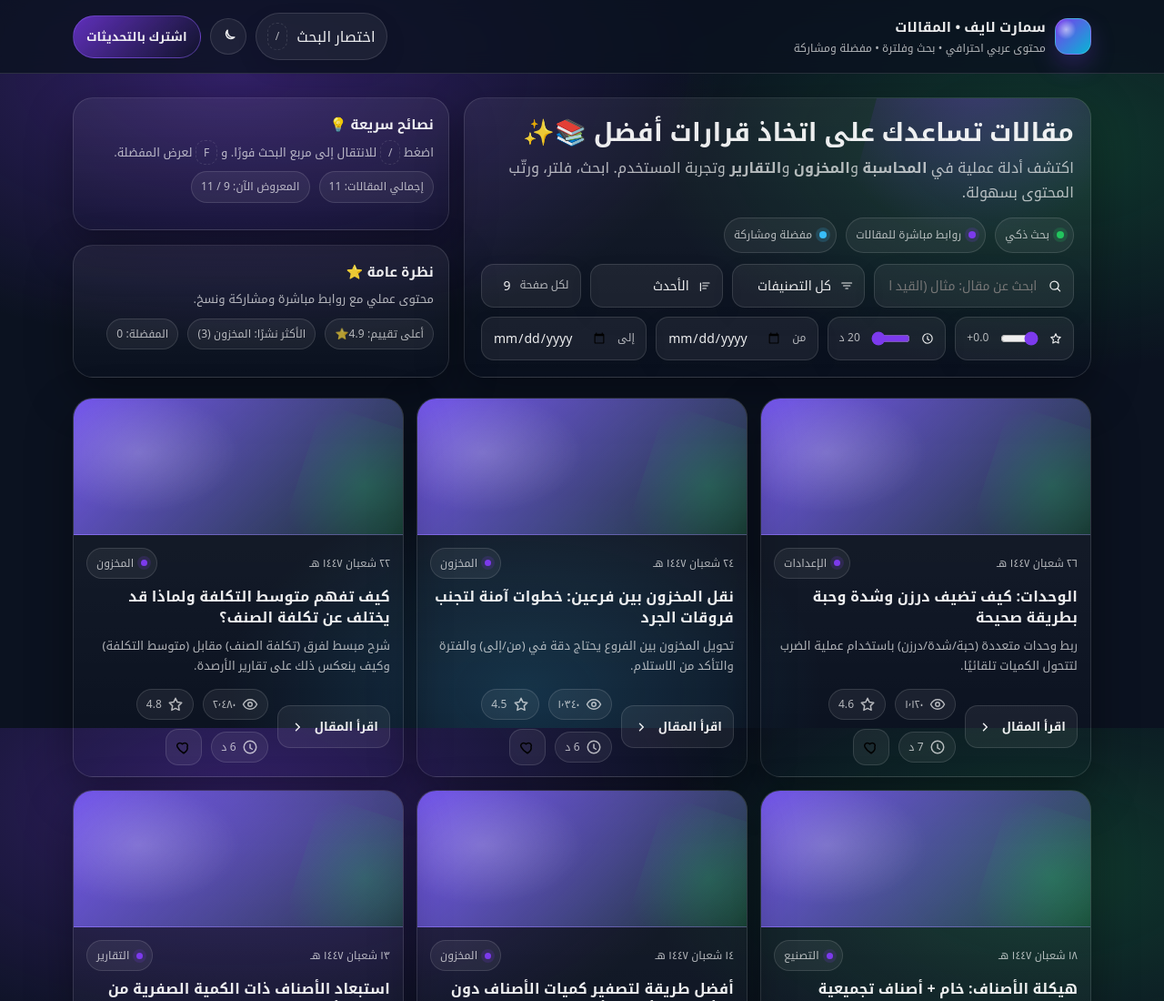
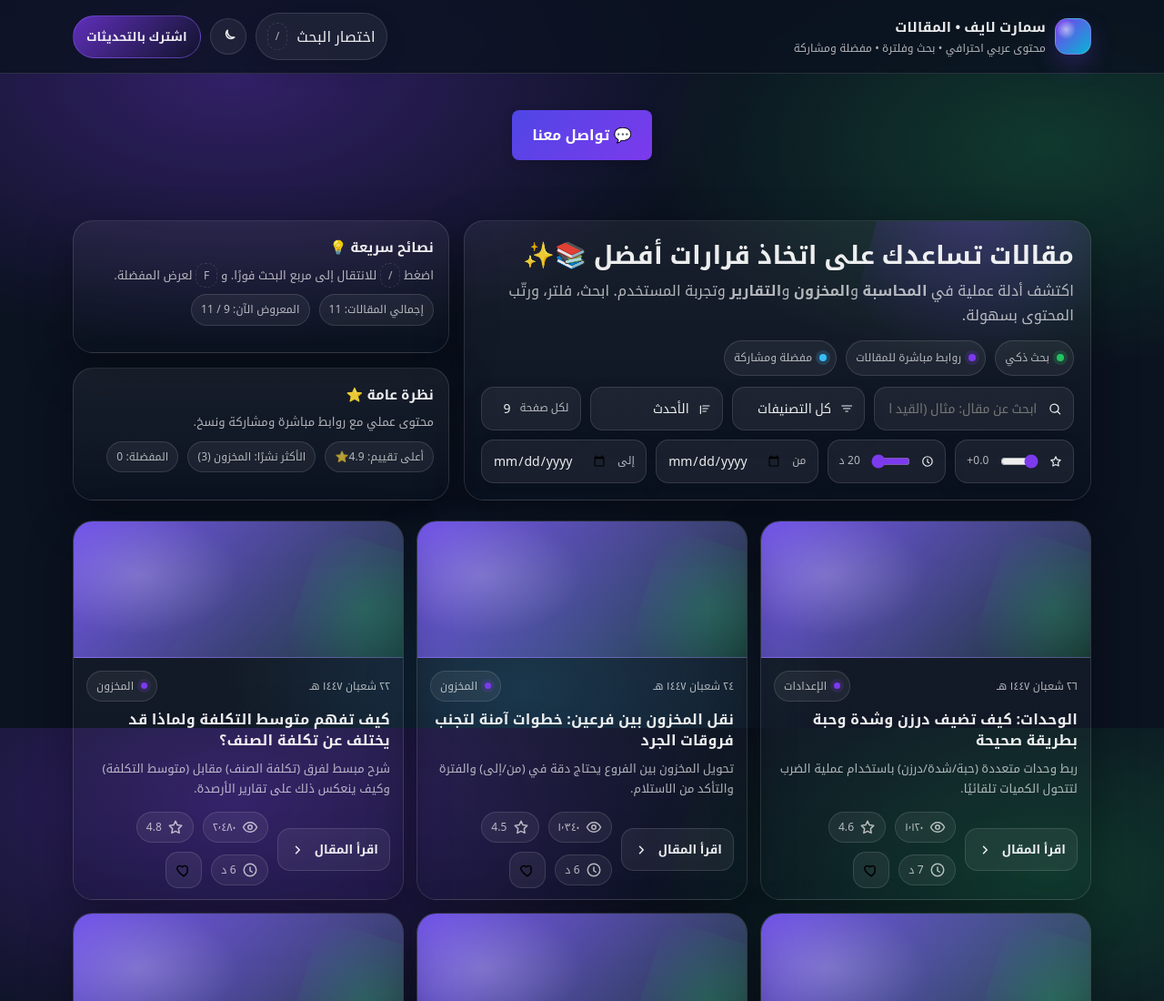
Before and after one commit to taheraljabi3/taheraljabi, a plain HTML site: page index.html in a window 1280 px wide. Shown: the top 1100 px of the page at 91% size. Drawn offline with Linux system fonts and the light colour scheme; a script that the page names is missing.

Commit message:
Update index.html

```diff
--- a/index.html
+++ b/index.html
@@ -5,6 +5,10 @@
   <meta name="viewport" content="width=device-width,initial-scale=1" />
   <title>سمارت لايف | المقالات</title>
   <meta name="description" content="صفحة مقالات عربية بتصميم احترافي مع بحث وفلترة ووضع ليلي ومفضلة ومشاركة." />
+<script
+  src="https://embeddables.p.mbirdcdn.net/sdk/v0/bird-sdk.js"
+  data-config-url="PUT-YOUR-DATA-CONFIG-URL-HERE"
+></script>
 
   <style>
     :root{
@@ -613,7 +617,53 @@
       </div>
     </div>
   </header>
-
+<style>
+  .contact-chat-btn {
+    display: inline-flex;
+    align-items: center;
+    gap: 8px;
+    padding: 12px 22px;
+    font-size: 16px;
+    font-weight: 600;
+    border-radius: 8px;
+    border: none;
+    cursor: pointer;
+    background: linear-gradient(135deg, #4f46e5, #7c3aed);
+    color: #fff;
+    box-shadow: 0 4px 12px rgba(0,0,0,0.15);
+    transition: all 0.3s ease;
+  }
+
+  .contact-chat-btn:hover {
+    transform: translateY(-2px);
+    box-shadow: 0 6px 18px rgba(0,0,0,0.2);
+  }
+
+  .contact-chat-wrapper {
+    text-align: center;
+    margin: 40px 0;
+  }
+</style>
+
+<div class="contact-chat-wrapper">
+  <button
+    class="contact-chat-btn"
+    data-mbchat-trigger="YOUR-PROJECT-ID">
+    💬 تواصل معنا
+  </button>
+</div>
+
+<script>
+  // Auto detect direction
+  const html = document.documentElement;
+  const isRTL = html.dir === "rtl" || html.lang === "ar";
+
+  if (isRTL) {
+    document.querySelector(".contact-chat-btn").style.direction = "rtl";
+  } else {
+    document.querySelector(".contact-chat-btn").style.direction = "ltr";
+  }
+</script>
   <!-- HERO + CONTROLS -->
   <main class="container hero">
     <div class="hero-grid">
@@ -1547,10 +1597,6 @@
     init();
   </script>
 
-  <!-- Bird SDK: كان مكرر 3 مرات — خليته مرة واحدة ✅ -->
-  <script
-    src="https://embeddables.p.mbirdcdn.net/sdk/v0/bird-sdk.js"
-    data-config-url="https://api.bird.com/workspaces/a00e85cb-1438-4c76-b1c7-a7e4f2ec3768/applications/7d702097-cc09-4d08-a20b-da3cbe9a1b61/signature/2024-06-17T17-12-51_796d7d7c62">
-  </script>
+
 </body>
 </html>
```
